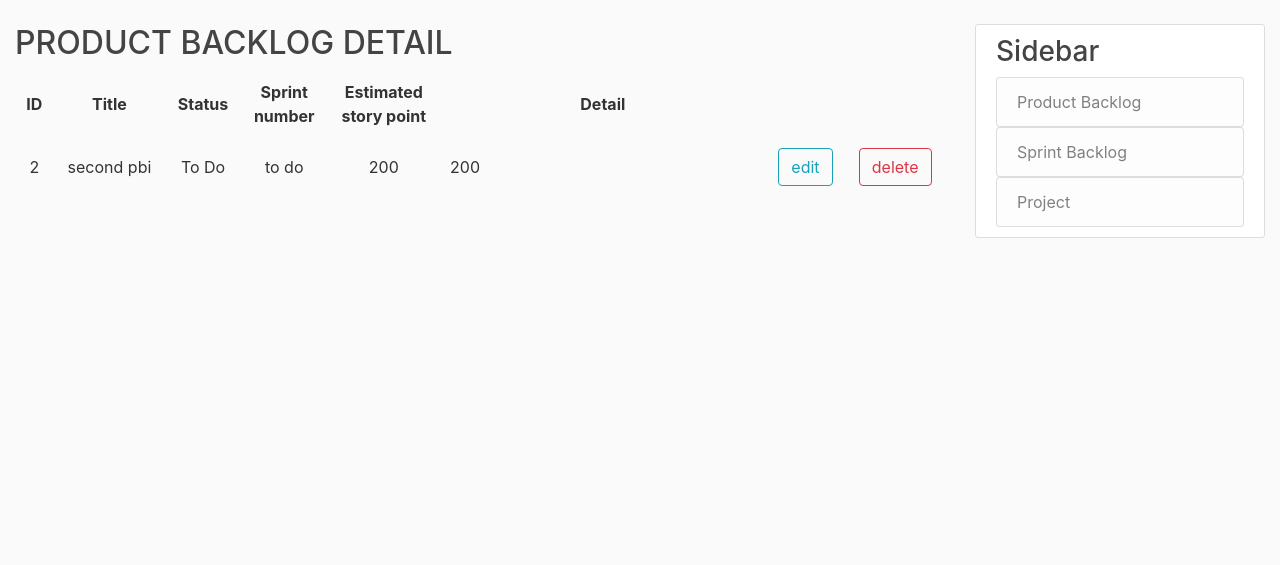
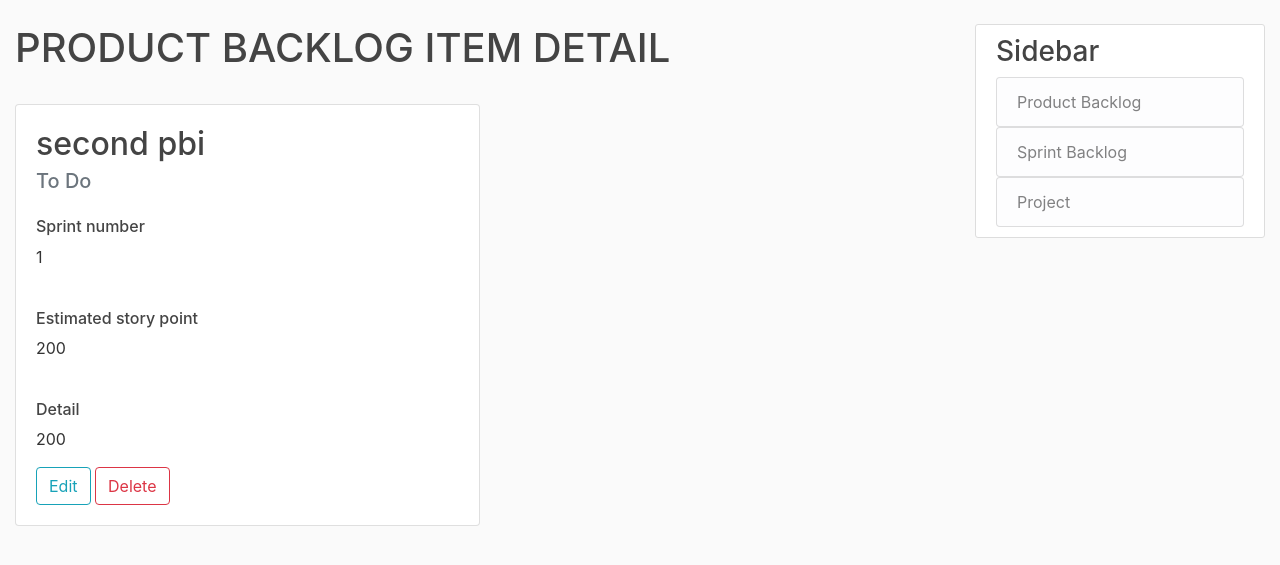
Before and after one commit to martinkingtw/BT_sprint1_demo, a Django app: a page that uses templates/productBacklog/detail.html in a window 1280 px wide. Shown: the part 56-621 px from the top of the page. Run offline with Django 3.2, Linux system fonts and the light colour scheme; data comes from the database, SQL or seed files in the repository; both versions use the stored data as it was after the commit; some libraries are stand-ins or nearby versions.

Commit message:
minor changes

```diff
--- a/productBacklog/views.py
+++ b/productBacklog/views.py
@@ -18,8 +18,6 @@ from django.shortcuts import get_object_or_404
 class PBListView(ListView):
 	model = PBI
 	template_name = 'productBacklog/home.html'
-	context_object_name = 'dict'
-	ordering = ['priority']
 
 	def dispatch(self, request, *args, **kwargs):
 		self.project = get_object_or_404(Project, slug=kwargs['project'])
@@ -34,13 +32,13 @@ class PBListView(ListView):
 			for i in pbi.sprint.all():
 				n += i.title[-1]
 				n += ", "
+			if n == "":
+				n = "N/A.."
 			tmp = {"pbi": pbi,
 				   "sprint_number": n[:-2]
 				   }
 			PBIs.append(tmp)
 		context['PBIs'] = PBIs
-		# for pbi in PBI.objects.all():
-		# 	print(pbi.sprint.all())
 		return context
 
 	def get_queryset(self):
@@ -67,15 +65,25 @@ class PBListView(ListView):
 class PBDetailView(DetailView):
 	model = PBI
 	template_name = 'productBacklog/detail.html'
-	context_object_name = 'PBI'
 
 	def dispatch(self, request, *args, **kwargs):
 		self.project = get_object_or_404(Project, slug=kwargs['project'])
+		self.pbi = get_object_or_404(PBI, pk=kwargs['pk'])
 		return super().dispatch(request, *args, **kwargs)
 
 	def get_context_data(self, **kwargs):
 		context = super().get_context_data(**kwargs)
 		context['project'] = self.project
+		n = ''
+		for i in self.pbi.sprint.all():
+			n += i.title[-1]
+			n += ", "
+		if n == "":
+			n = "N/A.."
+		tmp = {"pbi": self.pbi,
+			   "sprint_number": n[:-2]
+			   }
+		context['PBI'] = tmp
 		return context
 
 class PBCreateView(CreateView):
--- a/templates/productBacklog/detail.html
+++ b/templates/productBacklog/detail.html
@@ -1,35 +1,28 @@
 {% extends "base.html" %}
 {% block content %}
-<style>
-th, td {
-	padding: 10px;
-	text-align: center;
-}
+	<h1>PRODUCT BACKLOG ITEM DETAIL</h1>
+	<br>
+	<div class="card w-50">
+		<div class="card-body">
+    		<h2 class="card-title">{{ PBI.pbi.title }}</h2>
+			<h5 class="card-subtitle text-muted">{{ PBI.pbi.status }}</h5>
+			<br>
 
-</style>
-	<h2>PRODUCT BACKLOG DETAIL</h2>
-	<table style="width: 100%">
-		<tr>
-			<th>ID</th>
-    		<th>Title</th>
-    		<th>Status</th>
-    		<th>Sprint <br/> number</th>
-    		<th>Estimated<br/>story point</th>
-    		<th>Detail</th>
-    		<th></th>
-    		<th></th>
-    	</tr>
+    		<h6>Sprint number</h6>
+			<p>{{ PBI.sprint_number }}</p>
+			<br>
 
-		<tr>
-			<td>{{ PBI.id }}</td>
-			<td class='pbi-title'>{{ PBI.title }}</td>
-			<td>{{ PBI.status }}</td>
-			<td> to do </td>
-			<td>{{ PBI.ESP }}</td>
-			<td width="35%"; style="text-align: justify;">{{ PBI.details }}</td>
-			<td><a class= "btn btn-outline-info" href="{% url 'productBacklog-update' project.slug PBI.pk%}">edit</a></td>
-			<td><a class="btn btn-outline-danger" href="{% url 'productBacklog-delete' project.slug PBI.pk%}">delete</a></td>
-		</tr>
+    		<h6>Estimated story point</h6>
+			<p>{{ PBI.pbi.ESP }}</p>
+			<br>
 
-	</table>
+    		<h6>Detail</h6>
+			<p style="text-align: justify;">{{ PBI.pbi.details }}</p>
+
+			<div class="toolbar">
+				<a class= "btn btn-outline-info" href="{% url 'productBacklog-update' project.slug PBI.pbi.pk%}">Edit</a>
+				<a class="btn btn-outline-danger" href="{% url 'productBacklog-delete' project.slug PBI.pbi.pk%}">Delete</a>
+			</div>
+		</div>
+	</div>
 {% endblock content %}
--- a/templates/productBacklog/home.html
+++ b/templates/productBacklog/home.html
@@ -25,7 +25,7 @@ td, th {
 			{% for i in PBIs %}
 			<tr>
 				<td>{{ i.pbi.priority }}</td>
-				<td><a class='pbi-title' href="{% url 'productBacklog-detail' project.slug i.pbi.pk%}">{{ i.pbi.title }}</a></td>
+				<td><a class="pbi-title" data-toggle="tooltip" data-placement="top" title="edit/delete" href="{% url 'productBacklog-detail' project.slug i.pbi.pk%}">{{ i.pbi.title }}</a></td>
 				<td>{{ i.pbi.status }}</td>
 				<td>{{ i.sprint_number }}</td>
 				<td>{{ i.pbi.ESP }}</td>
```
Also changed, not shown: templates/productBacklog/delete.html (+7 -5 lines), db.sqlite3.
